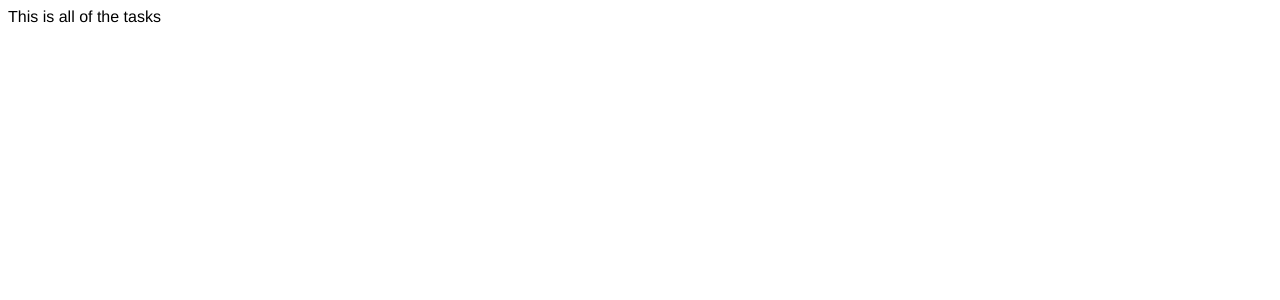
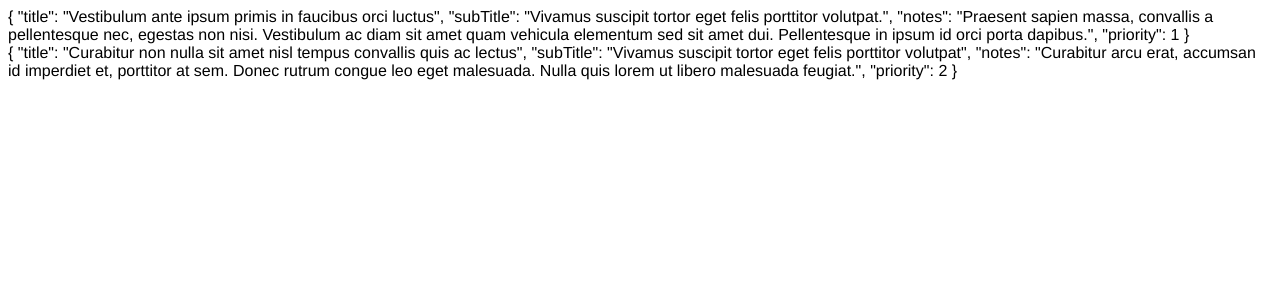
Before and after one commit to edgars21/todo-app, a Vue app: page / in a window 1280 px wide. Shown: the top 300 px of the page. Built offline with nearby package versions, Linux system fonts and the light colour scheme.

Commit message:
Added vuex store

```diff
--- a/package.json
+++ b/package.json
@@ -9,7 +9,8 @@
   },
   "dependencies": {
     "core-js": "^3.8.3",
-    "vue": "^3.2.13"
+    "vue": "^3.2.13",
+    "vuex": "^4.0.2"
   },
   "devDependencies": {
     "@babel/core": "^7.12.16",
--- a/src/App.vue
+++ b/src/App.vue
@@ -3,11 +3,18 @@
 </template>
 
 <script>
+import addTestTasks from "./addTestTasks";
+import { useStore } from 'vuex'
 import MainLayout from './components/MainLayout'
 
 export default {
   components: {
      MainLayout
+  },
+
+  setup() {
+    const store = useStore();
+    addTestTasks(store);
   }
 }
 </script>
--- /dev/null
+++ b/src/addTestTasks.js
@@ -0,0 +1,20 @@
+const initTestTasks = [
+    {
+        "title" : "Vestibulum ante ipsum primis in faucibus orci luctus",
+        "subTitle" : "Vivamus suscipit tortor eget felis porttitor volutpat.",
+        "notes": "Praesent sapien massa, convallis a pellentesque nec, egestas non nisi. Vestibulum ac diam sit amet quam vehicula elementum sed sit amet dui. Pellentesque in ipsum id orci porta dapibus.",
+        "priority": 1
+    },
+    {
+        "title" : "Curabitur non nulla sit amet nisl tempus convallis quis ac lectus",
+        "subTitle" : "Vivamus suscipit tortor eget felis porttitor volutpat",
+        "notes": "Curabitur arcu erat, accumsan id imperdiet et, porttitor at sem. Donec rutrum congue leo eget malesuada. Nulla quis lorem ut libero malesuada feugiat.",
+        "priority": 2
+    }
+]
+
+export default function(store) {
+    initTestTasks.forEach(task => {
+        store.commit('addTask', task);
+    })
+};
--- a/src/components/TaskList.vue
+++ b/src/components/TaskList.vue
@@ -1,3 +1,20 @@
 <template>
-    This is all of the tasks
+    <div v-for="(task, idx) in TaskList" :key="idx">
+        {{ task }}
+    </div>
 </template>
+
+<script>
+import { computed } from 'vue'
+import { useStore } from 'vuex'
+
+export default {
+  setup () {
+    const store = useStore();
+    const TaskList = computed(() => store.state.taskList);
+    return {
+        TaskList
+    }
+  }
+}
+</script>
--- /dev/null
+++ b/src/store.js
@@ -0,0 +1,18 @@
+import { createStore } from 'vuex'
+
+
+// Create a new store instance.
+const store = createStore({
+  state () {
+    return {
+      taskList: []
+    }
+  },
+  mutations: {
+    addTask(state, task) {
+      state.taskList.push(task);
+    }
+  }
+})
+
+export default store;
```
Also changed, not shown: src/components/SingleTask.vue (added, +9 -0 lines), src/main.js (+4 -3 lines), 1 other file (tests, documents, lock files or other folders).
